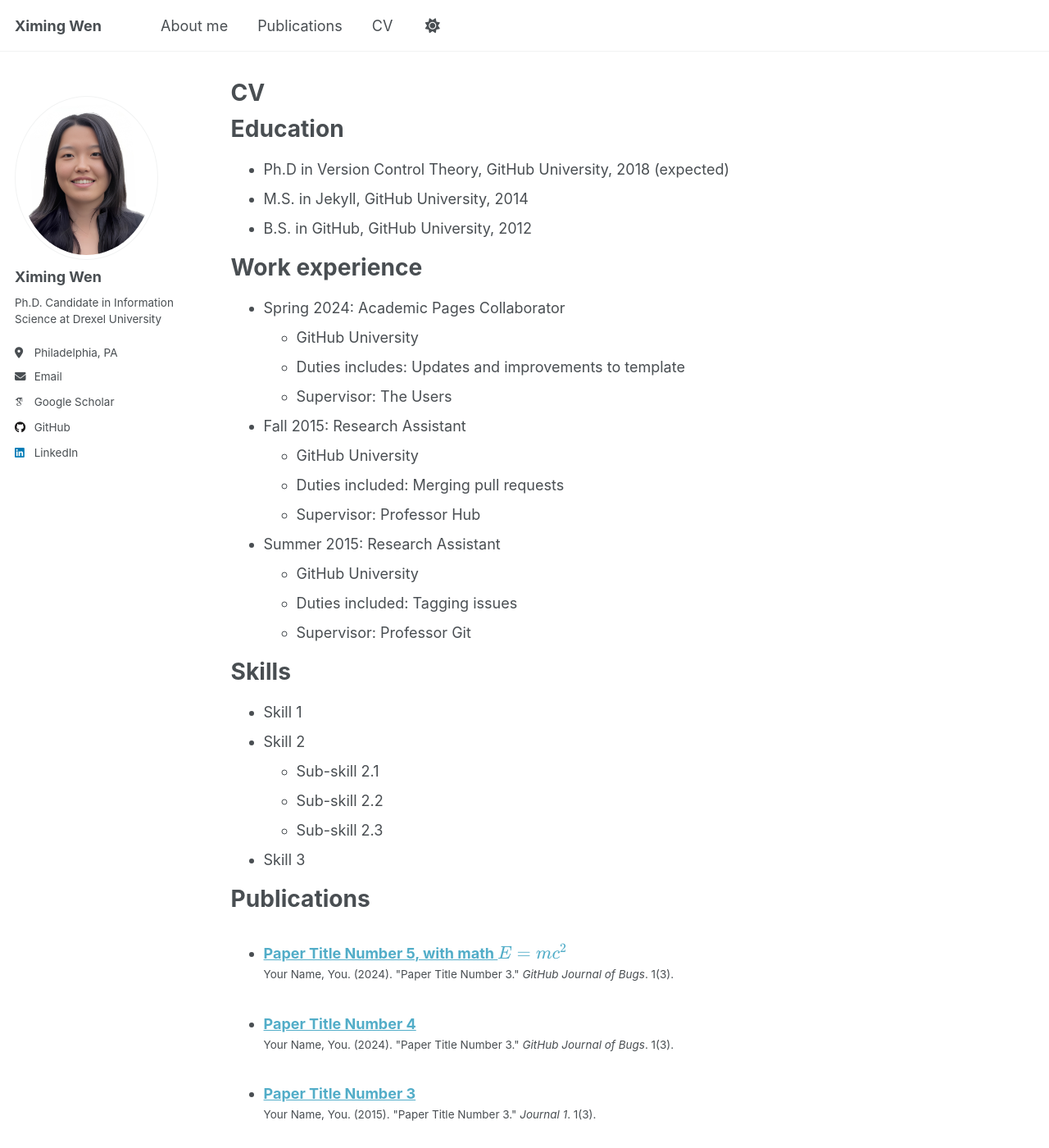
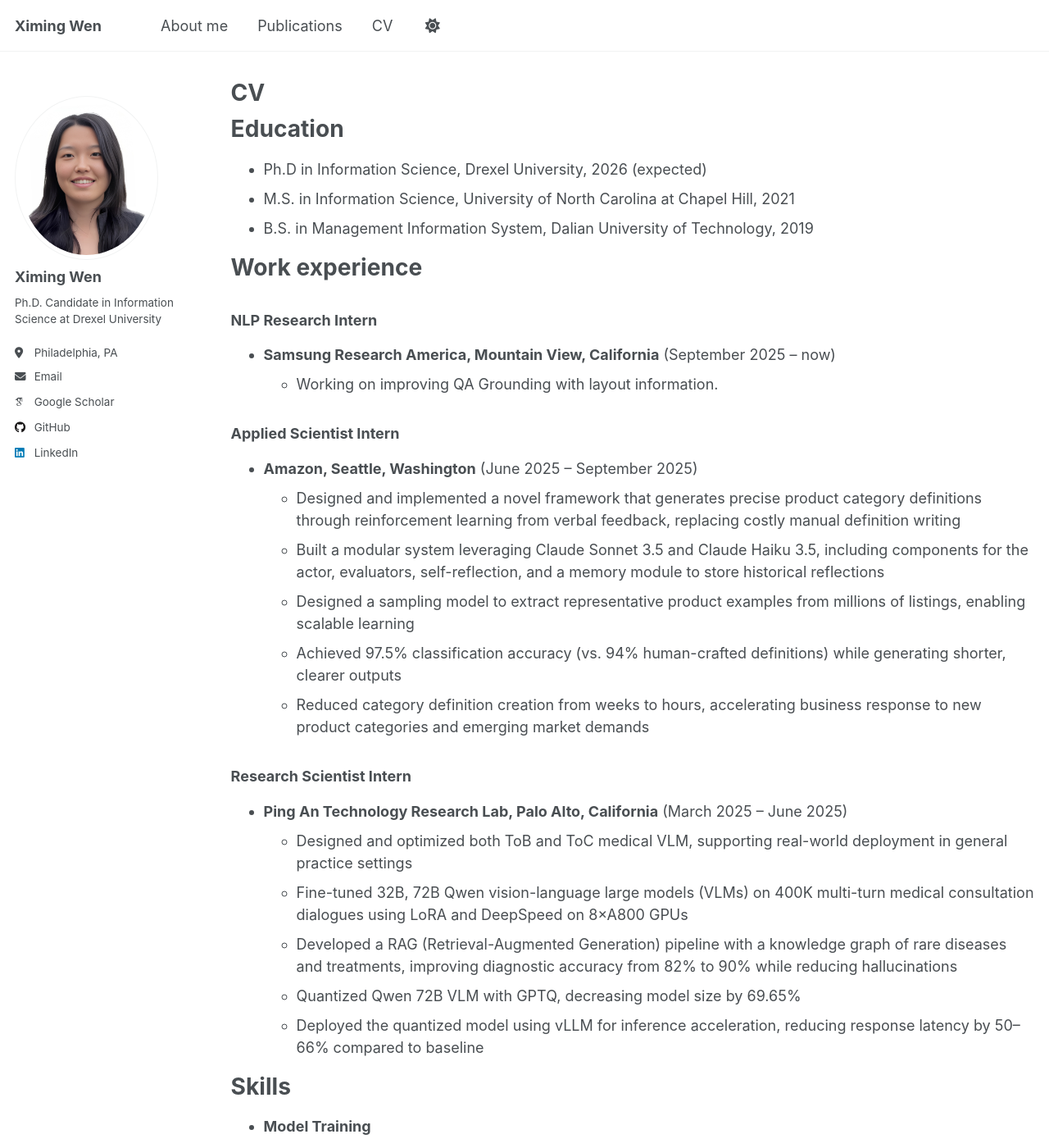
Before and after one commit to ximingwen/ximingwen.github.io, a Jekyll site: the page built from _pages/cv.md, in a window 1280 px wide and 1400 px high. Shown: the whole window at 82% size. Built offline with Jekyll 4.4.1, drawn with Linux system fonts in a browser that asks for light colours; some web fonts are replaced; a script that is not in the unit is left out; some of the changed text lies outside the part shown.

Commit message:
Update cv.md

```diff
--- a/_pages/cv.md
+++ b/_pages/cv.md
@@ -3,62 +3,77 @@ layout: archive
 title: "CV"
 permalink: /cv/
 author_profile: true
-redirect_from:
-  - /resume
+
 ---
-
-{% include base_path %}
 
 Education
 ======
-* Ph.D in Version Control Theory, GitHub University, 2018 (expected)
-* M.S. in Jekyll, GitHub University, 2014
-* B.S. in GitHub, GitHub University, 2012
+* Ph.D in Information Science, Drexel University, 2026 (expected)
+* M.S. in Information Science, University of North Carolina at Chapel Hill, 2021
+* B.S. in Management Information System, Dalian University of Technology, 2019
 
 Work experience
 ======
-* Spring 2024: Academic Pages Collaborator
-  * GitHub University
-  * Duties includes: Updates and improvements to template
-  * Supervisor: The Users
+### NLP Research Intern
+* **Samsung Research America, Mountain View, California** (September 2025 – now)
+  * Working on improving QA Grounding with layout information.
 
-* Fall 2015: Research Assistant
-  * GitHub University
-  * Duties included: Merging pull requests
-  * Supervisor: Professor Hub
+### Applied Scientist Intern
+* **Amazon, Seattle, Washington** (June 2025 – September 2025)
+  * Designed and implemented a novel framework that generates precise product category definitions through reinforcement learning from verbal feedback, replacing costly manual definition writing
+  * Built a modular system leveraging Claude Sonnet 3.5 and Claude Haiku 3.5, including components for the actor, evaluators, self-reflection, and a memory module to store historical reflections
+  * Designed a sampling model to extract representative product examples from millions of listings, enabling scalable learning
+  * Achieved 97.5% classification accuracy (vs. 94% human-crafted definitions) while generating shorter, clearer outputs
+  * Reduced category definition creation from weeks to hours, accelerating business response to new product categories and emerging market demands
 
-* Summer 2015: Research Assistant
-  * GitHub University
-  * Duties included: Tagging issues
-  * Supervisor: Professor Git
+### Research Scientist Intern
+* **Ping An Technology Research Lab, Palo Alto, California** (March 2025 – June 2025)
+  * Designed and optimized both ToB and ToC medical VLM, supporting real-world deployment in general practice settings
+  * Fine-tuned 32B, 72B Qwen vision-language large models (VLMs) on 400K multi-turn medical consultation dialogues using LoRA and DeepSpeed on 8×A800 GPUs
+  * Developed a RAG (Retrieval-Augmented Generation) pipeline with a knowledge graph of rare diseases and treatments, improving diagnostic accuracy from 82% to 90% while reducing hallucinations
+  * Quantized Qwen 72B VLM with GPTQ, decreasing model size by 69.65%
+  * Deployed the quantized model using vLLM for inference acceleration, reducing response latency by 50–66% compared to baseline
 
 Skills
 ======
-* Skill 1
-* Skill 2
-  * Sub-skill 2.1
-  * Sub-skill 2.2
-  * Sub-skill 2.3
-* Skill 3
 
-Publications
+* **Model Training**
+  * TensorFlow, PyTorch
+  * SFT, RLHF, PPO, QLoRA
+  * Distributed RPC (Data/Model Parallel)
+  * Quantization Aware Training
+
+* **Model Deployment**
+  * Docker, Kubernetes, Tensorflow Lite
+  * React.js, Django, Node.js, Spring Cloud
+  * MySQL, Lucene, Solr
+  * AWS EC2
+
+* **Programming Languages**
+  * Python (transformers, opencv, nltk, sklearn, scipy)
+  * Java, JavaScript, C, C#
+  * Shell/Scripting
+  * SQL/NoSQL
+
+Service
 ======
-  <ul>{% for post in site.publications reversed %}
-    {% include archive-single-cv.html %}
-  {% endfor %}</ul>
 
-Talks
+* Reviewer for the AAAI Conference on Artificial Intelligence (AAAI), 2025
+* Reviewer for the Conference on Empirical Methods in Natural Language Processing (EMNLP), 2025
+* Reviewer for the 63rd Annual Meetings of the Association for Computing Linguistics (ACL), 2025
+* Reviewer for International Conference on Computational Linguistics (COLING), 2024
+
+Academic Activities
 ======
-  <ul>{% for post in site.talks reversed %}
-    {% include archive-single-talk-cv.html  %}
-  {% endfor %}</ul>
 
-Teaching
+* Oral Presentation at COLING, January 2025
+* Oral Presentation at IJCAI XAI workshop, June 2024
+* Poster Presentation at AAAI Doctoral Consortium, February 2025
+* Poster Presentation at AAAS, February 2024
+* Poster Presentation at AAAI IAAI session, Washington D.C., 2023
+
+Awards & Scholarships
 ======
-  <ul>{% for post in site.teaching reversed %}
-    {% include archive-single-cv.html %}
-  {% endfor %}</ul>
 
-Service and leadership
-======
-* Currently signed in to 43 different slack teams
+* Phoebe W. Haas Endowed Fellowship for Women Doctoral Students, 2023
+* Honorable Mention (2nd place) in Mathematical Contest in Modeling (MCM), USA, 2017
```
